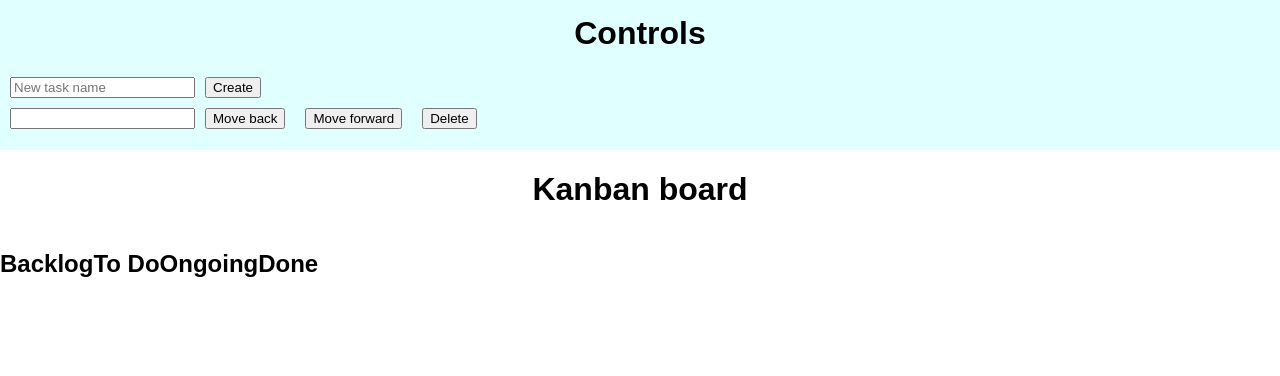
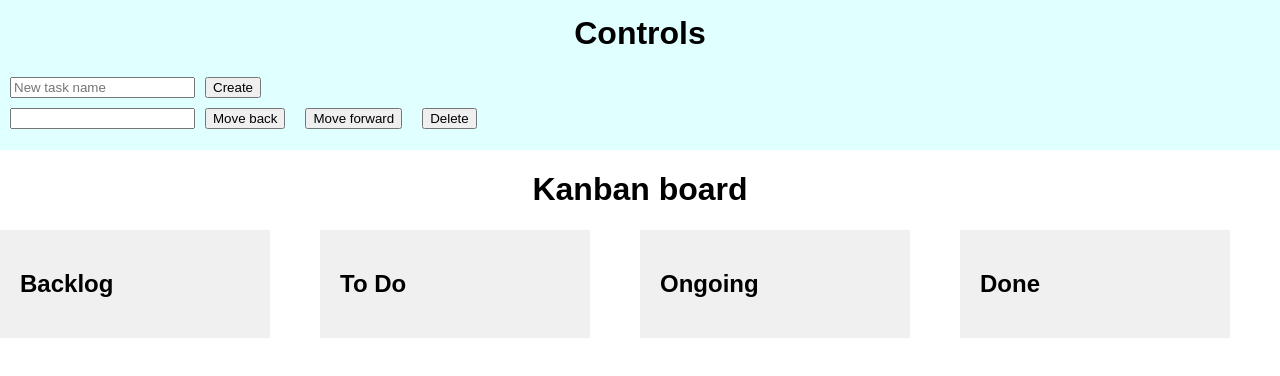
Before and after one commit to dingxuan92/kanban-board, a React (Create React App) app: page / in a window 1280 px wide. Shown: the top 376 px of the page. Built offline with nearby package versions, Linux system fonts and the light colour scheme.

Commit message:
dynamic return stages

```diff
--- a/src/components/board/board.js
+++ b/src/components/board/board.js
@@ -11,10 +11,13 @@ const Board = ({ stagesNames, stagesTasks }) => {
         <h1>Kanban board</h1>
       </div>
       <div className="stages">
-        <Stage name={stagesNames[0]} stageId="0"/>
-        <Stage name={stagesNames[1]} stageId="1"/>
-        <Stage name={stagesNames[2]} stageId="2"/>
-        <Stage name={stagesNames[3]} stageId="3"/>
+      {
+        stagesNames && stagesNames.map((stage, index) => {
+          return (
+            <Stage name={stagesNames[index]} stageId={index}/>
+          )
+        })
+      }
       </div>
     </div>
   );
--- a/src/components/stage/stage.css
+++ b/src/components/stage/stage.css
@@ -1,5 +1,9 @@
 .stage {
   display: flex;
   flex-direction: column;
+  padding: 20px;
+  margin-right: 50px;
+  width: 100%;
+  background-color: #F0F0F0;
 
 }
```
